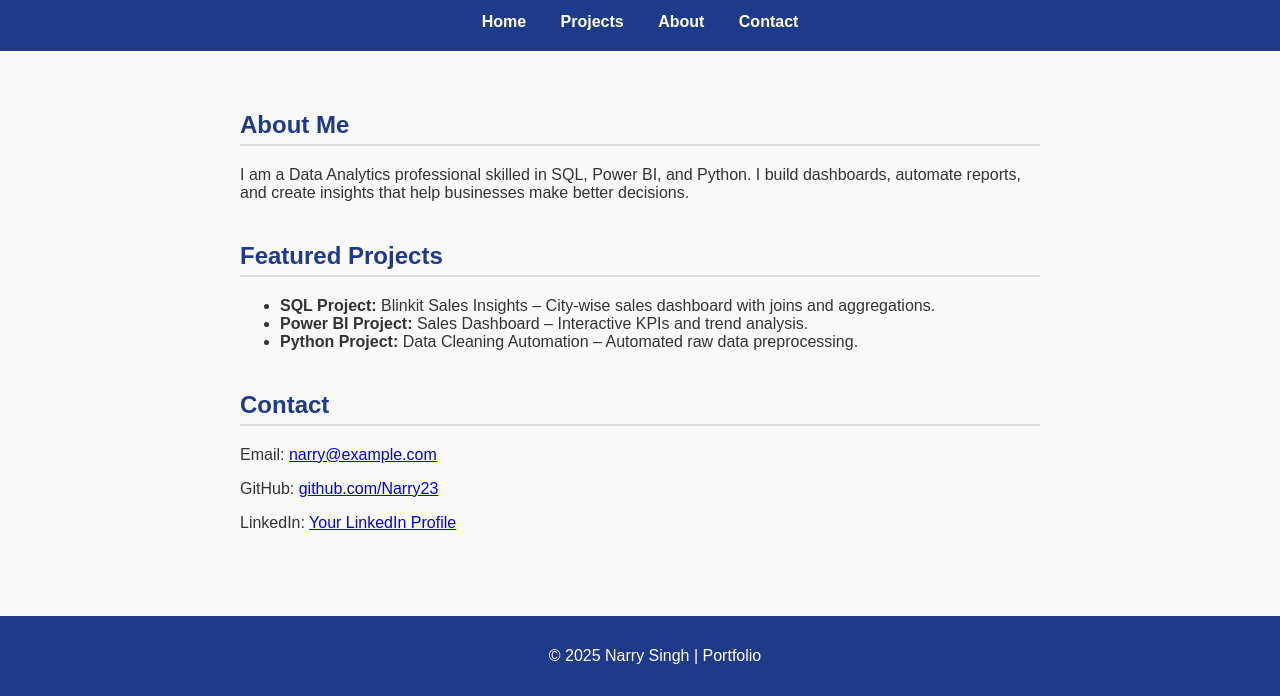
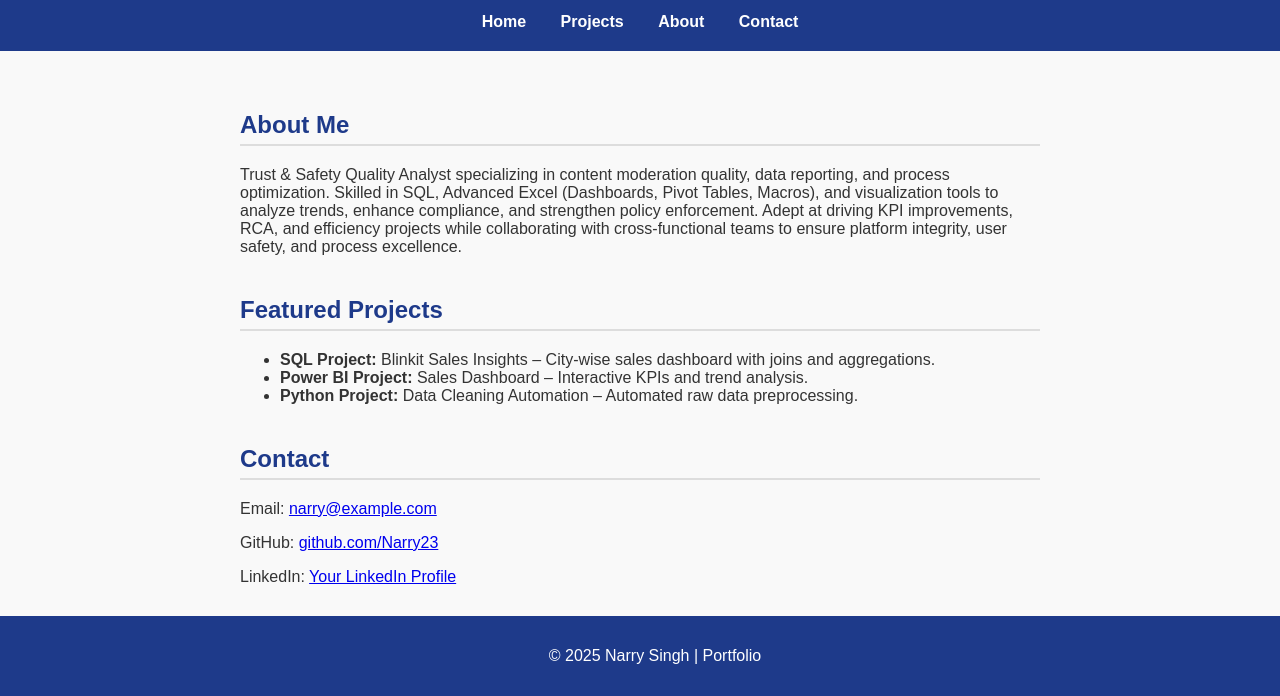
Before and after one commit to Narry23/Narry23.github.io, a plain HTML site: page index.html in a window 1280 px wide. Shown: the part 104-800 px from the top of the page. Drawn offline with Linux system fonts and the light colour scheme.

Commit message:
index.html

```diff
--- a/index.html
+++ b/index.html
@@ -73,7 +73,11 @@
   <main>
     <section>
       <h2>About Me</h2>
-      <p>I am a Data Analytics professional skilled in SQL, Power BI, and Python. I build dashboards, automate reports, and create insights that help businesses make better decisions.</p>
+      <p>Trust & Safety Quality Analyst specializing in content moderation quality, data reporting, and process
+optimization. Skilled in SQL, Advanced Excel (Dashboards, Pivot Tables, Macros), and visualization tools to
+analyze trends, enhance compliance, and strengthen policy enforcement. Adept at driving KPI improvements,
+RCA, and efficiency projects while collaborating with cross-functional teams to ensure platform integrity, user
+safety, and process excellence.</p>
     </section>
 
     <section>
```
